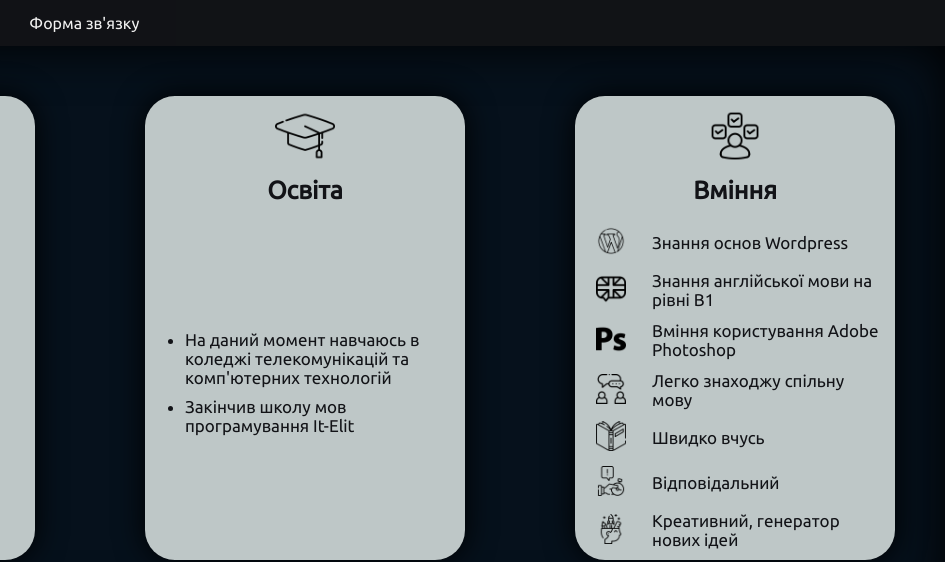
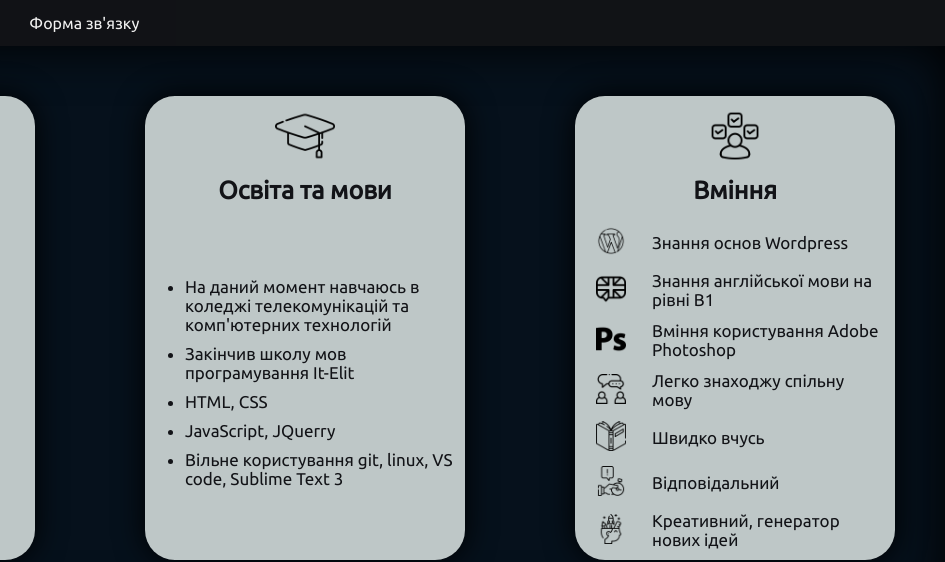
Before and after one commit to rootIpasswordItoor/my-cv, a plain HTML site: page index.html in a window 1280 px wide. Shown: the top 562 px of the page, 335-1280 px from the left. Drawn offline with Linux system fonts and the light colour scheme.

Commit message:
невеликі зміни

```diff
--- a/index.html
+++ b/index.html
@@ -24,10 +24,13 @@
                     </div>
                     <div class="card">
                         <img src="css/img/study-icon.png" class="icons">
-                        <p class="title">Освіта</p>
+                        <p class="title">Освіта та мови</p>
                         <ul class="card-descriptor">
                             <li class="list-items">На даний момент навчаюсь в коледжі телекомунікацій та комп'ютерних технологій</li>
                             <li class="list-items">Закінчив школу мов програмування It-Elit</li>
+                            <li class="list-items">HTML, CSS</li>
+                            <li class="list-items">JavaScript, JQuerry</li>
+                            <li class="list-items">Вільне користування git, linux, VS code, Sublime Text 3</li>
                         </ul>
                     </div>
                     <div class="card">
@@ -41,6 +44,7 @@
                             <tr> <td><img src="css/img/book.png" class="list-icons"></td><td class="td-padding">Швидко вчусь</td> </tr>
                             <tr> <td><img src="css/img/quick-response.png" class="list-icons"></td><td class="td-padding">Відповідальний</td> </tr>
                             <tr> <td><img src="css/img/creativity.png" class="list-icons"></td><td class="td-padding">Креативний, генератор нових ідей</td> </tr>
+
                         </table>
                     </div>
                 </div>
```
